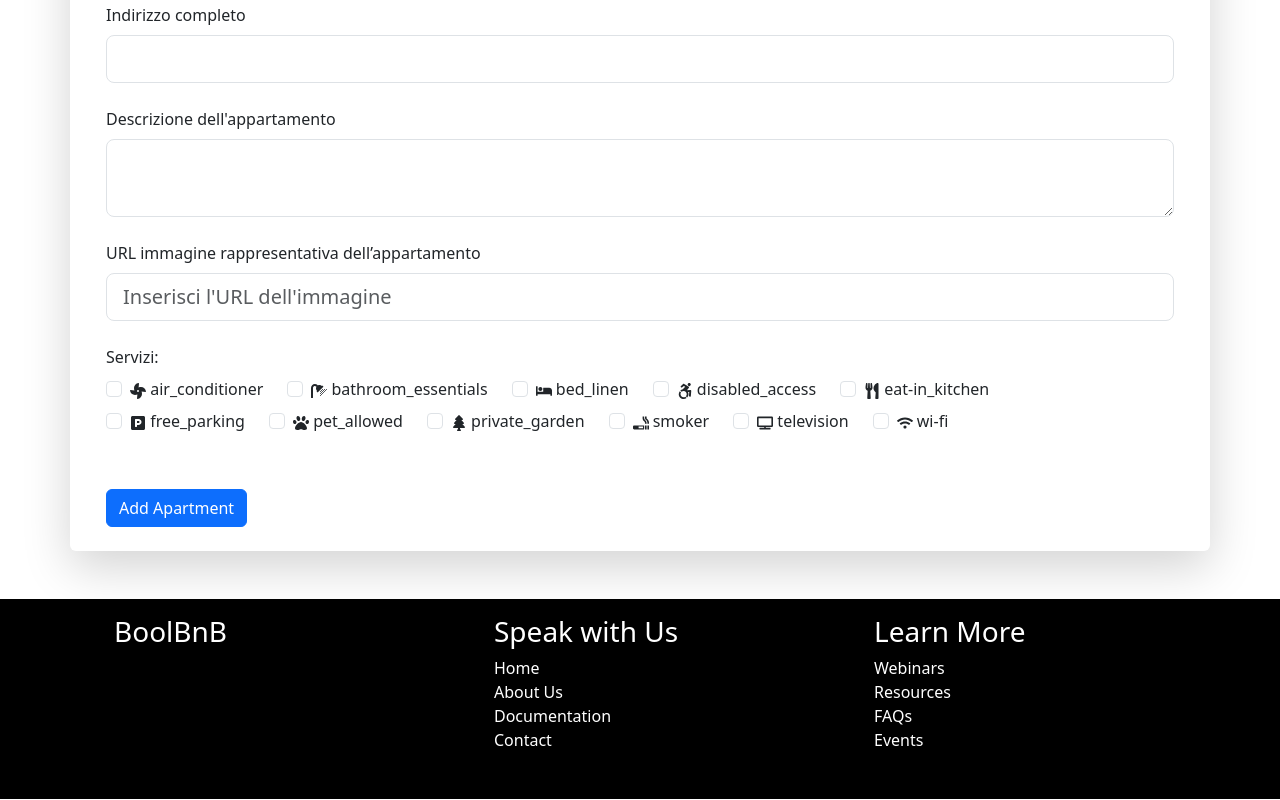
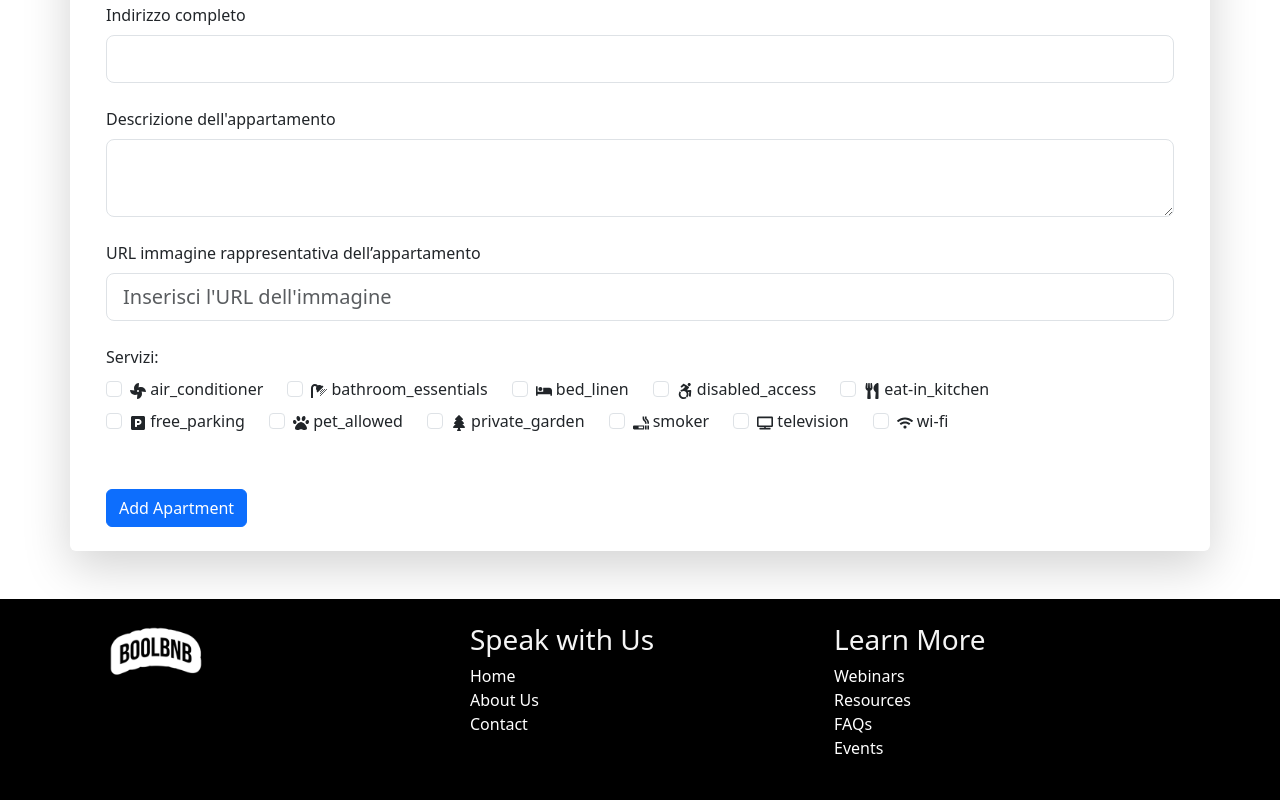
Before and after one commit to ManuelTrappolini/boolBnb-project-work, a React (Vite) app in the folder frontend/: page /apartments/addapartment in a window 1280 px wide. Shown: the part 550-1350 px from the top of the page. Built offline with nearby package versions, Linux system fonts and the light colour scheme; the HTML template or start-up script is replaced by a standard one.

Commit message:
modify css to footer

```diff
--- a/frontend/src/components/Addapartment.jsx
+++ b/frontend/src/components/Addapartment.jsx
@@ -78,7 +78,7 @@ export default function AddApartment() {
         console.log("Form Data in Submit: ", formData);
 
         // Usando .then() per gestire la promise
-        fetch('http://localhost:3004/apartments/addapartment', {
+        fetch('http://localhost:3002/apartments/addapartment', {
             method: 'POST',
             headers: {
                 'Content-Type': 'application/json',
--- a/frontend/src/components/AppFooter.jsx
+++ b/frontend/src/components/AppFooter.jsx
@@ -2,49 +2,52 @@ export default function AppFooter() {
 
     return (
         <>
-            <footer style={{ height: '200px', backgroundColor: 'black', color: 'white' }}>
+            <footer>
                 <div className="container">
-                    <div className="row" >
-                        <div className="col-4 pt-3">
-                            <ul style={{ listStyleType: 'none' }}>
-                                <li>
-                                    <h3>
-                                        BoolBnB
-                                    </h3>
+                    <div className="row p-4" >
+                        <div className="col-12 col-md-4">
+                            <ul className="list-unstyled">
+                                <li className="logo">
+                                    <img src="/logo.png" alt="" />
                                 </li>
                                 <li>
-                                    <div className="social d-flex">
-                                        <a style={{ textDecoration: 'none', color: 'white' }} href="/"><i className="m-2 bi bi-facebook"></i></a>
-                                        <a style={{ textDecoration: 'none', color: 'white' }} href="/"><i className="m-2 bi bi-twitter"></i></a>
-                                        <a style={{ textDecoration: 'none', color: 'white' }} href="/"><i className="m-2 bi bi-instagram"></i></a>
+                                    <div className="social d-flex pt-3">
+                                        <a href="/"><i className="m-2 bi bi-facebook"></i></a>
+                                        <a href="/"><i className="m-2 bi bi-twitter"></i></a>
+                                        <a href="/"><i className="m-2 bi bi-instagram"></i></a>
                                     </div>
                                 </li>
                             </ul>
                         </div>
-                        <div className="col-4 pt-3">
-                            <ul style={{ listStyleType: 'none' }}>
+                        <div className="col-12 col-md-4">
+                            <ul className="list-unstyled">
                                 <li>
                                     <h3>
                                         Speak with Us
                                     </h3>
                                 </li>
-                                <li><a style={{ textDecoration: 'none', color: 'white' }} href="">Home</a></li>
-                                <li><a style={{ textDecoration: 'none', color: 'white' }} href="">About Us</a></li>
-                                <li><a style={{ textDecoration: 'none', color: 'white' }} href="">Documentation</a></li>
-                                <li><a style={{ textDecoration: 'none', color: 'white' }} href="">Contact</a></li>
+                                <li>
+                                    <a href="/">Home</a>
+                                </li>
+                                <li>
+                                    <a href="">About Us</a>
+                                </li>
+                                <li>
+                                    <a href="">Contact</a>
+                                </li>
                             </ul>
                         </div>
-                        <div className="col-4 pt-3">
-                            <ul style={{ listStyleType: 'none' }}>
+                        <div className="col-12 col-md-4">
+                            <ul className="list-unstyled">
                                 <li>
                                     <h3>
                                         Learn More
                                     </h3>
                                 </li>
-                                <li><a style={{ textDecoration: 'none', color: 'white' }} href="">Webinars</a></li>
-                                <li><a style={{ textDecoration: 'none', color: 'white' }} href="">Resources</a></li>
-                                <li><a style={{ textDecoration: 'none', color: 'white' }} href="">FAQs</a></li>
-                                <li><a style={{ textDecoration: 'none', color: 'white' }} href="">Events</a></li>
+                                <li><a href="">Webinars</a></li>
+                                <li><a href="">Resources</a></li>
+                                <li><a href="">FAQs</a></li>
+                                <li><a href="">Events</a></li>
                             </ul>
                         </div>
                     </div>
--- a/frontend/src/components/Header/AppHeader.jsx
+++ b/frontend/src/components/Header/AppHeader.jsx
@@ -12,6 +12,5 @@ export default function AppHeader() {
             <NavBar />
         </header>
 
-
     )
 }
--- a/frontend/src/components/Header/NavBar.jsx
+++ b/frontend/src/components/Header/NavBar.jsx
@@ -145,7 +145,7 @@ const Navbar = () => {
             {/* Register Module */}
             {overlayVisible && showRegisterForm && (
                 <div className='overlay d-flex flex-column justify-content-center align-items-center'>
-                    <div className='rounded py-4 px-5'>
+                    <div className='rounded py-4 px-5 w-25'>
                         <h2 >Register</h2>
                         <form>
                             <div className="col-12 pt-2">
--- a/frontend/src/index.css
+++ b/frontend/src/index.css
@@ -1,3 +1,17 @@
+#root{
+    display: flex !important;
+    flex-direction: column !important;
+    min-height: 100vh !important;
+}
+
+main{
+    flex-grow: 1 !important;
+}
+
+footer{
+    margin-top: auto !important;
+}
+
 a{
     text-decoration: none !important;
 }
@@ -59,8 +73,6 @@ header{
     }
 }
 
-
-
 @media screen and (max-width: 992px) {
 
     .menu{
@@ -85,3 +97,18 @@ header{
         color: antiquewhite !important;
     }
 }
+
+/* footer */
+
+footer{
+    background-color: black;
+
+    h3{
+        color: whitesmoke;
+    }
+
+    a{
+        font-weight: 300;
+        color: white !important;
+    }
+}
--- a/frontend/src/pages/HomePage.jsx
+++ b/frontend/src/pages/HomePage.jsx
@@ -19,21 +19,17 @@ export default function HomePage() {
             <div className="container my-5">
                 <div className="row">
                     {cards.map((card) => (
-                        <div key={card.id} className="col-md-3 col-12 mb-4">
+                        <div key={card.id} className="col-md-3 col-12 p-3">
                             <Link to={`http://localhost:5173/apartments/${card.id}`} className=''>
-                                <div className="card" style={{ width: '100%', height: '400px' }}>
+                                <div className="card h-100">
                                     <img
                                         src={card.picture_url || "https://www.classcountryhomes.it/wp-content/uploads/2021/07/appartamento-roma-centro-storico-con-terrazzo.jpg"}
-                                        className="card-img-top"
+                                        className="card-img-top h-50"
                                         alt={card.title}
-                                        style={{
-                                            objectFit: 'cover',
-                                            height: '200px',
-                                        }}
                                     />
-                                    <div className="card-body" style={{ height: '200px' }}>
+                                    <div className="card-body">
                                         <h5 className="card-title">{card.title}</h5>
-                                        <p>Indirizzo: {card.address}</p>
+                                        <p>{card.address}</p>
                                         <p>Voto: {card.vote}</p>
                                     </div>
                                 </div>
--- a/frontend/src/pages/Layout.jsx
+++ b/frontend/src/pages/Layout.jsx
@@ -7,7 +7,9 @@ export default function Layout() {
     return (
         <>
             <AppHeader />
-            <Outlet />
+            <main>
+                <Outlet />
+            </main>
             <AppFooter />
         </>
     )
```
Also changed, not shown: frontend/src/components/HomePage.jsx (deleted, +0 -49 lines).
